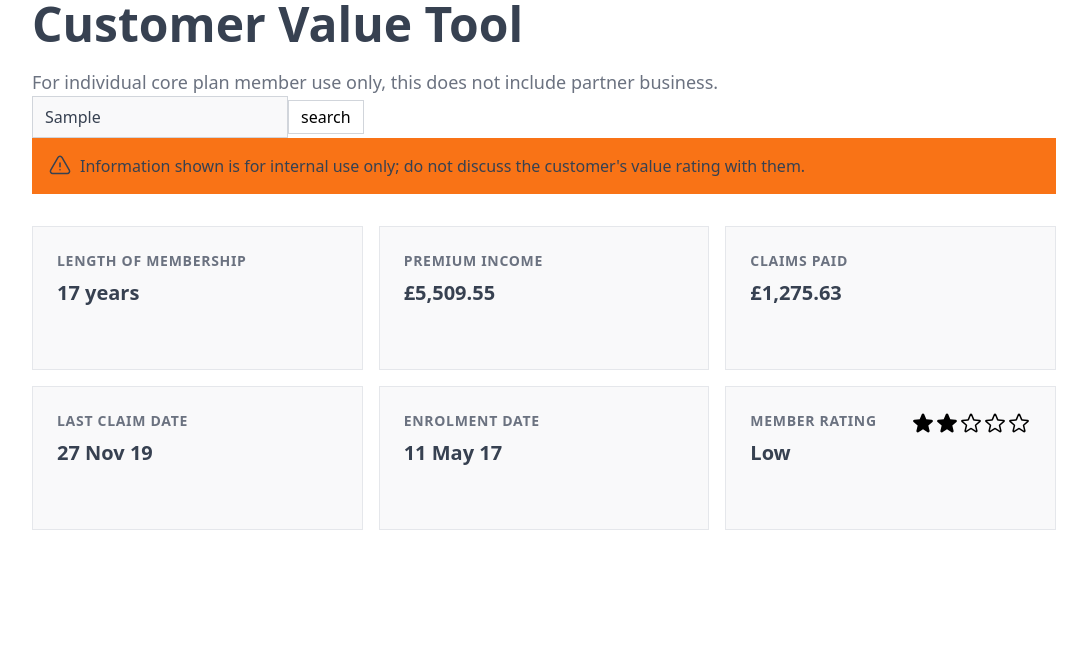
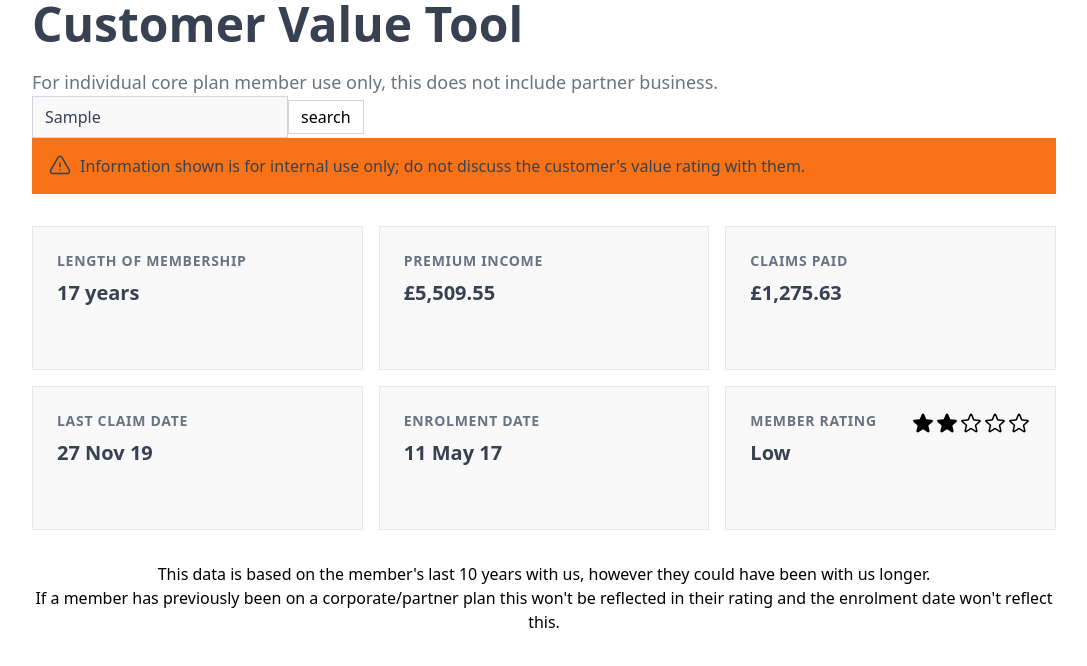
Before and after one commit to simonalanjones/customer-value-dashboard, a React (Create React App) app: page / in a window 1280 px wide. Both pictures are taken after typing "Sample" into the empty fields and a click on the button "search". Shown: the top 666 px of the page, without its empty margins (96-1183 px from the left). Built offline with nearby package versions, Linux system fonts and the light colour scheme; the HTML template or start-up script is replaced by a standard one.

Commit message:
Added data disclosure to layout

```diff
--- a/src/App.tsx
+++ b/src/App.tsx
@@ -4,6 +4,7 @@ import SearchBox from './components/searchBox';
 import CardLayout from './components/cardLayout';
 import Header from './components/header';
 import AlertBox from './components/alertBox';
+import DisclosureMessage from './components/disclosureMessage';
 
 function App() {
   const fetchMember = () => {
@@ -40,6 +41,7 @@ function App() {
             memberRating={member.memberRating}
             enrolmentDate={member.enrolmentDate}
           />
+          <DisclosureMessage />
         </>
       )}
     </div>
--- /dev/null
+++ b/src/components/disclosureMessage.tsx
@@ -0,0 +1,12 @@
+const DisclosureMessage = () => {
+  return (
+    <p className="max-w-5xl mx-auto text-center mt-8 font-light">
+      This data is based on the member's last 10 years with us, however they
+      could have been with us longer.
+      <br /> If a member has previously been on a corporate/partner plan this
+      won't be reflected in their rating and the enrolment date won't reflect
+      this.
+    </p>
+  );
+};
+export default DisclosureMessage;
```
